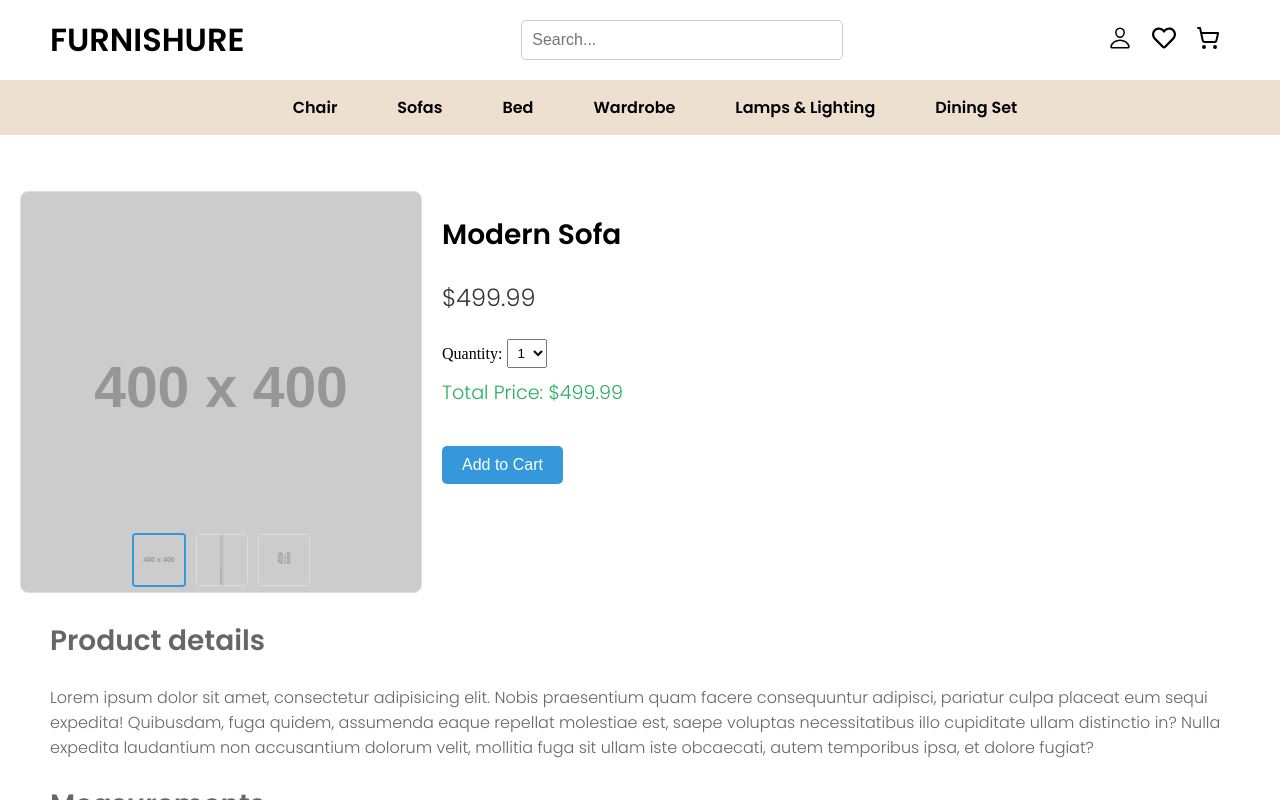
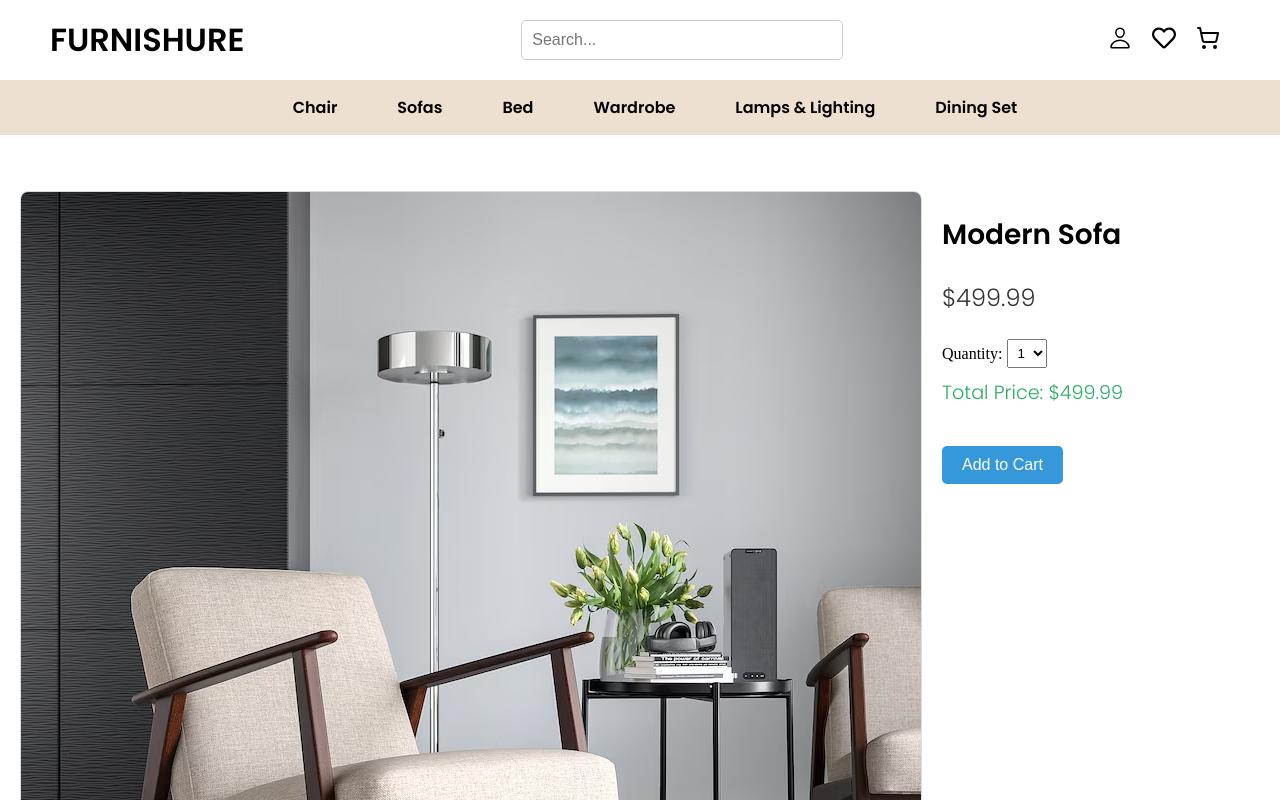
Before and after one commit to Vighnesh-b/react-trial, a React (Vite) app in the folder my-react-app/: page /Chairs/Chair1 in a window 1280 px wide. Shown: the top 800 px of the page. Built offline with nearby package versions, Linux system fonts and the light colour scheme.

Commit message:
push product

```diff
--- a/my-react-app/src/Chairs/Chair1.jsx
+++ b/my-react-app/src/Chairs/Chair1.jsx
@@ -1,5 +1,7 @@
 import React, { useState } from 'react';
 import './Chair1.css'
+import IMAGES from './cahimage';
+
 function Chair1() {
   const unitPrice = 499.99;
 
@@ -7,9 +9,9 @@ function Chair1() {
   const [selectedImage, setSelectedImage] = useState(0);
 
   const images = [
-    'https://via.placeholder.com/400',
-    'https://via.placeholder.com/400/0000FF/808080?text=Image+2',
-    'https://via.placeholder.com/400/008000/FFFFFF?text=Image+3',
+    IMAGES.c1_1,
+    IMAGES.c2_1,
+    IMAGES.c3_1
   ];
 
   function handleQuantityChange(e) {
--- a/my-react-app/src/Chairs/Chairs.jsx
+++ b/my-react-app/src/Chairs/Chairs.jsx
@@ -1,6 +1,9 @@
 import c1 from './chair_images/C-1.jpg'
 import './Chairs.css'
 import '../styles/fonts.css'
+
+import IMAGES from './cahimage';
+
 import { useNavigate } from 'react-router-dom';
 function Chairs(){
     const navigate = useNavigate();
@@ -11,7 +14,7 @@ function Chairs(){
         <>
             <div className="product-grid">
                 <div className="product">
-                    <img src={c1} alt="Product 1" />
+                    <img src={IMAGES.c1_1} alt="Product 1" />
                     <h3>Madonna Lounge Chair In Black Leatherette</h3>
                     <p>By Furncasa</p>
                     <p>₹19999</p>
--- /dev/null
+++ b/my-react-app/src/Chairs/cahimage.js
@@ -0,0 +1,11 @@
+import c1_1 from './chair_images/c2.1.avif'; // Assuming the image is in JPEG format
+import c2_1 from './chair_images/c3.1.avif'; // Assuming the image is in JPEG format
+import c3_1 from './chair_images/c4.1.avif'; // Assuming the image is in JPEG format
+
+const IMAGES = {
+  c1_1,
+  c2_1,
+  c3_1
+};
+
+export default IMAGES;
```
